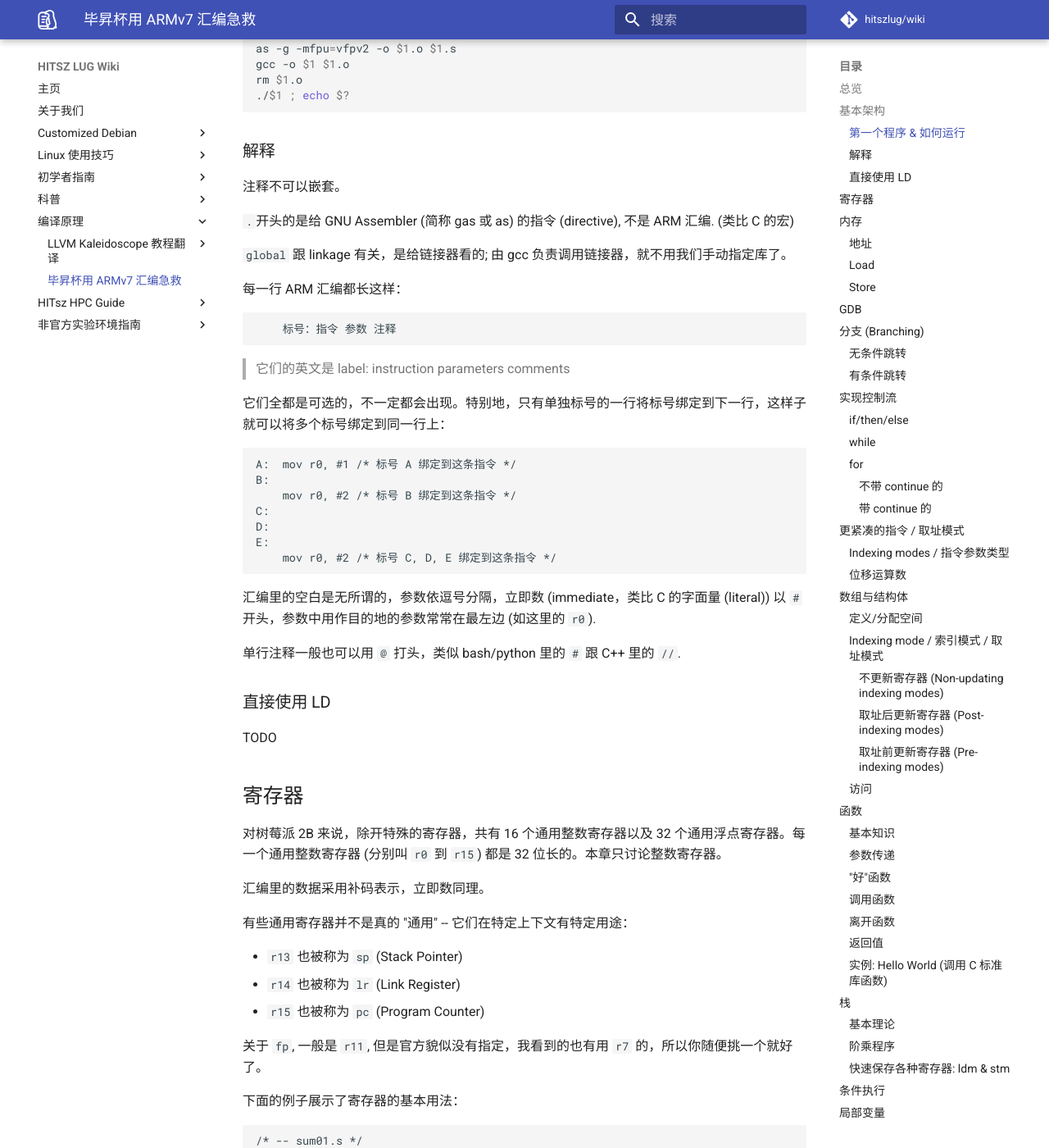
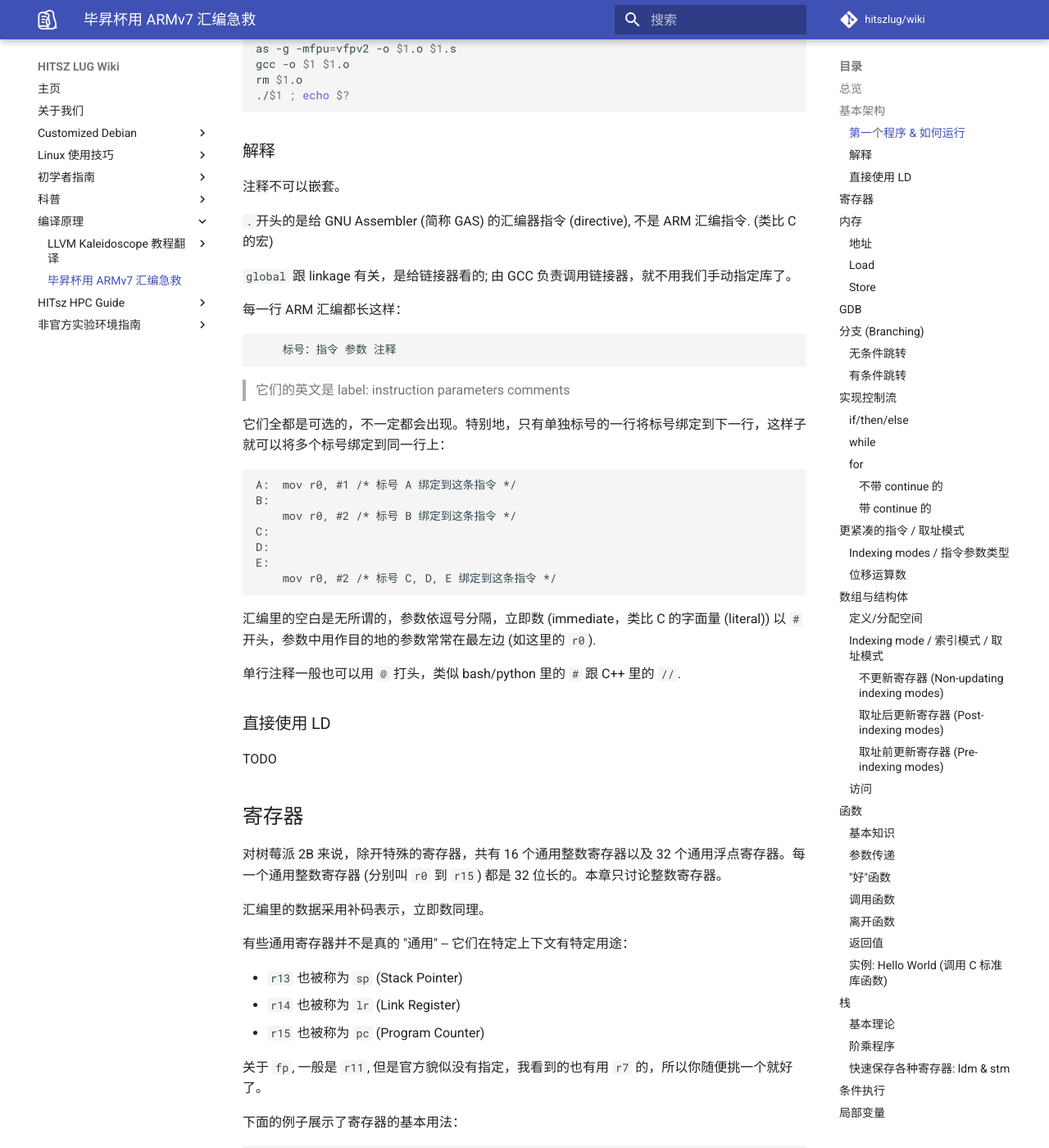
Before and after one commit to hitszosa/wiki, an MkDocs documentation site: the page built from docs/bisheng/armv7-basic.md, in a window 1280 px wide and 1400 px high, scrolled down 1582 px. Shown: the whole window at 82% size. Built offline with MkDocs 1.6.1 and Material for MkDocs 9.7.7, drawn with Linux system fonts in a browser that asks for light colours; comment, search, counter and statistics services are not loaded; some of the changed text lies outside the part shown.

Commit message:
fix: polish 1

````diff
--- a/docs/bisheng/armv7-basic.md
+++ b/docs/bisheng/armv7-basic.md
@@ -34,11 +34,11 @@
 
 下面是一个返回值为 `2` 的简单的汇编程序：
 
-```arm
+```assembly
 /* -- first.s */
 /* 这是注释 */
-.global main   /* 一个程序的入口 (entry) 必须是全局的 (global) */
-.func main     /* 标记 label ’main’ 为一个函数  */
+.global main     /* 一个程序的入口 (entry) 必须是全局的 (global) */
+.func main       /* 标记 label ’main’ 为一个函数  */
 
 main:            /* 这是 label main */
     mov r0, #2   /* 将字面量 2 放入寄存器 r0 中 */
@@ -47,21 +47,21 @@ main:            /* 这是 label main */
 
 简单地将其编译，然后链接为可执行程序：
 
-```bash
+```sh
 $ as -g -mfpu=vfpv2 -o first.o first.s
 $ gcc -o first first.o
 ```
 
 执行它并查看其返回值：
 
-```bash
+```sh
 $ ./first ; echo $?
 2
 ```
 
 如果懒得每次都打命令，可以写一个简单的脚本：
 
-```bash
+```sh
 #!/bin/bash
 as -g -mfpu=vfpv2 -o $1.o $1.s
 gcc -o $1 $1.o
@@ -73,13 +73,13 @@ rm $1.o
 
 注释不可以嵌套。
 
-`.`开头的是给 GNU Assembler (简称 gas 或 as) 的指令 (directive), 不是 ARM 汇编. (类比 C 的宏)
+`.`开头的是给 GNU Assembler (简称 GAS) 的汇编器指令 (directive), 不是 ARM 汇编指令. (类比 C 的宏)
 
-`global` 跟 linkage 有关，是给链接器看的; 由 gcc 负责调用链接器，就不用我们手动指定库了。
+`global` 跟 linkage 有关，是给链接器看的; 由 GCC 负责调用链接器，就不用我们手动指定库了。
 
 每一行 ARM 汇编都长这样：
 
-```
+```assembly
     标号：指令 参数 注释
 ```
 
@@ -87,7 +87,7 @@ rm $1.o
 
 它们全都是可选的，不一定都会出现。特别地，只有单独标号的一行将标号绑定到下一行，这样子就可以将多个标号绑定到同一行上：
 
-```arm
+```assembly
 A:  mov r0, #1 /* 标号 A 绑定到这条指令 */
 B:
     mov r0, #2 /* 标号 B 绑定到这条指令 */
@@ -121,7 +121,7 @@ TODO
 
 下面的例子展示了寄存器的基本用法：
 
-```arm
+```assembly
 /* -- sum01.s */
 .global main
 
@@ -135,7 +135,7 @@ main:
 
 ## 内存
 
-对 ARM，所有指令的参数必须是立即数或者是寄存器，而不是像 x86 一样还可以直接塞内存地址。用来将内存特定位置的值读入寄存器的指令是 `ldr` (load register), 用来写回去的是 `str` (store register).
+对 ARM（更广义的说，对于大多数 RISC 指令集），所有指令的参数必须是立即数或者是寄存器，而不是像 x86 一样还可以直接塞内存地址。用来将内存特定位置的值读入寄存器的指令是 `ldr` (load register), 用来写回去的是 `str` (store register).
 
 ### 地址
 
@@ -147,7 +147,7 @@ main:
 
 我们可以使用汇编器指令来申请大块内存：
 
-```arm
+```assembly
 .balign 4       @ 对齐到 4 字节，Byte ALIGN
 myvar1:         @ 标号，接下来就可以通过该标号获得数据的地址
     .word 3     @ 留出 1 个 "word" 的空白 (32bit) 并将其设为补码 3
@@ -159,7 +159,7 @@ myvar1:         @ 标号，接下来就可以通过该标号获得数据的地
 
 下面的程序定义两个内存中的变量 `myvar1` 和 `myvar2`, 分别赋予其初始值 3 和 4，然后取其值，相加，返回作为错误码。
 
-```arm
+```assembly
 /* -- load01.s */
 
 /* -- Data section */
@@ -385,7 +385,7 @@ ARMv7 指令集定长，32bit.
 
 单独使用 `b <label>` 指令来进行无条件跳转。
 
-```arm
+```assembly
 /* -- branch01.s */
 .text
 .global main
@@ -434,7 +434,7 @@ end:
 
 上面的这些缩写可以拿来跟 `b` 指令组合变成 `bXX` 指令，例如下面这个程序：
 
-```arm
+```assembly
 /* -- compare01.s */
 .text
 .global main
@@ -460,7 +460,7 @@ end:
 
 ### if/then/else
 
-```arm
+```assembly
 if_eval:
     /* 求值条件，并根据条件生成 cmp */
 bXX else /* 合适的 bXX 用于跳转 */
@@ -476,7 +476,7 @@ end_of_if:
 
 ### while
 
-```arm
+```assembly
 while_condition:
     /* 生成条件 E */
     bXX end_of_loop  /* 如果 E 是假的，跳转 */
@@ -541,7 +541,7 @@ instruction Rdest, Rsource1, source2
 
 举几个例子：
 
-```arm
+```assembly
 mov r1, r2, LSL #1      @ r1 <- (r2*2)
 mov r1, r2, LSL #2      @ r1 <- (r2*4)
 mov r1, r3, ASR #3      @ r1 <- (r3/8)
@@ -551,7 +551,7 @@ mov r1, r2, LSL r3      @ r1 <- (r2*16)
 
 更复杂的乘法：
 
-```arm
+```assembly
 add r1, r2, r2, LSL #1      @ r1 <- r2 + (r2*2) equivalent to r1 <- r1*3
 add r1, r2, r2, LSL #2      @ r1 <- r2 + (r2*4) equivalent to r1 <- r1*5
 sub r1, r2, r2, LSL #3      /* r1 <- r2 - (r2*8) equivalent to r1 <- r2*(-7) */
@@ -577,7 +577,7 @@ struct my_struct {
 char s[] = "This is a string";
 ```
 
-```arm
+```assembly
 /* -- array01.s */
 .data
 a:
@@ -601,7 +601,7 @@ S:
 
 例子：
 
-```arm
+```assembly
 str r2, [r1, #+12]          @ *(r1 + 12) <- r2
 str r2, [r1, +r3]           @ *(r1 + r3) <- r2
 str r2, [r1, +r2, LSL #2]   @ *(r1 + r2*4) <- r2
@@ -619,7 +619,7 @@ for (int i = 0; i < n; i++) {
 
 如果正常地按照字面意思来翻译的话，我们会翻译成这样：
 
-```arm
+```assembly
 /* 假设 r0 存了 a 的首地址，r1 存了 n 的值 */
 /* 用 r2 来当 i */
 
@@ -637,7 +637,7 @@ loop_end:
 
 但是仔细想想，我们并不需要每一次访问元素都算一次地址，我们可能可以这样实现：
 
-```arm
+```assembly
 /* 假设 r0 一开始存了 a 的首地址，r1 存了 n 的值 */
 
 mov r2, #0
@@ -718,7 +718,7 @@ loop_end:
 
 ### 实例: Hello World (调用 C 标准库函数)
 
-```arm
+```assembly
 /* -- hello01.s */
 .data
 
@@ -763,7 +763,7 @@ address_of_return: .word return
 
 入栈/出栈理论上的操作如下：
 
-```arm
+```assembly
 sub sp, sp, #8  /* sp ← sp - 8. 扩大当前栈帧 8 byte */
 str lr, [sp]    /* *sp ← lr */
 ... // 函数的其他代码 ...
@@ -775,7 +775,7 @@ bx lr
 
 使用索引模式，代码简化如下：
 
-```arm
+```assembly
 str lr, [sp, #-8]!  /* preindex: sp ← sp - 8; *sp ← lr */
 ... // Code of the function
 ldr lr, [sp], #+8   /* postindex; lr ← *sp; sp ← sp + 8 */
@@ -786,7 +786,7 @@ bx lr
 
 下面的程序实现了阶乘：
 
-```arm
+```assembly
 /* -- factorial01.s */
 .data
 
@@ -867,7 +867,7 @@ GNU as 给我们提供了两个助记符：`push {r4, lr}` 与 `pop {r4, lr}`
 
 对大部分指令，在它后面加条件后缀 (`eq`, `ne`, ...) 即可：
 
-```arm
+```assembly
 mp r2, #0                   @ Compare r2 and 0
 moveq r1, r1, ASR #1        @ if r2 == 0, r1 <- r1 >> 1. [r1 <- r1/2]
 addne r1, r1, r1, LSL #1    @ if r2 != 0, r1<-r1+(r1<<1). [r1 <- 3*r1]
@@ -876,7 +876,7 @@ addne r1, r1, #1            @ if r2 != 0, r1 <- r1 + 1
 
 需要注意的是，一般的指令并不会改变 cpsr 的状态，只有 `cmp` 跟加了后缀 `s` 的指令会改变 cpsr.
 
-```arm
+```assembly
 /* for (int i = 100 ; i >= 0; i--) */
 mov r1, #100
 loop:
@@ -967,7 +967,7 @@ arm-linux-gnueabihf-objdump -drwCS arm_stackframe.armv7.O0.o > arm_stackframe.ar
 
 > 参数解释参见: https://stackoverflow.com/a/1289907
 
-```arm
+```assembly
 
 arm_stackframe.armv7.O0.o:     file format elf32-littlearm
 
@@ -1019,7 +1019,7 @@ Disassembly of section .text:
 
 顺带一提 `O1` 优化的版本如下：
 
-```arm
+```assembly
 
 arm_stackframe.armv7.O1.o:     file format elf32-littlearm
 
````
